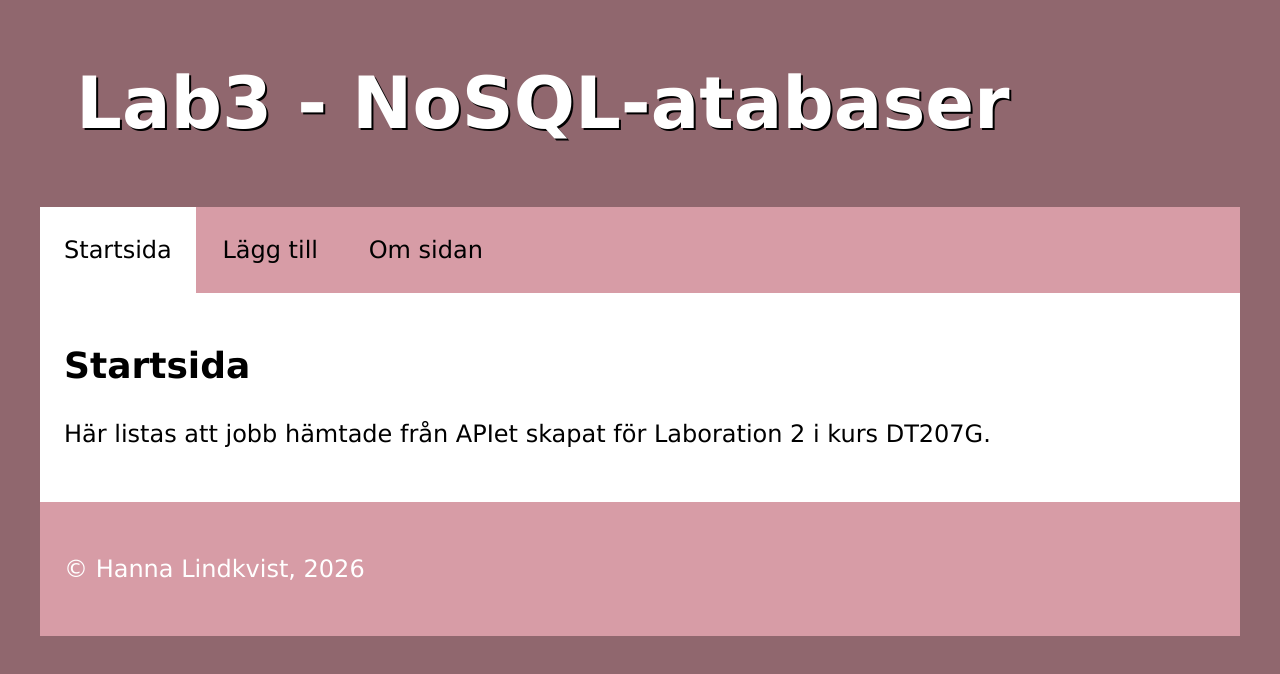
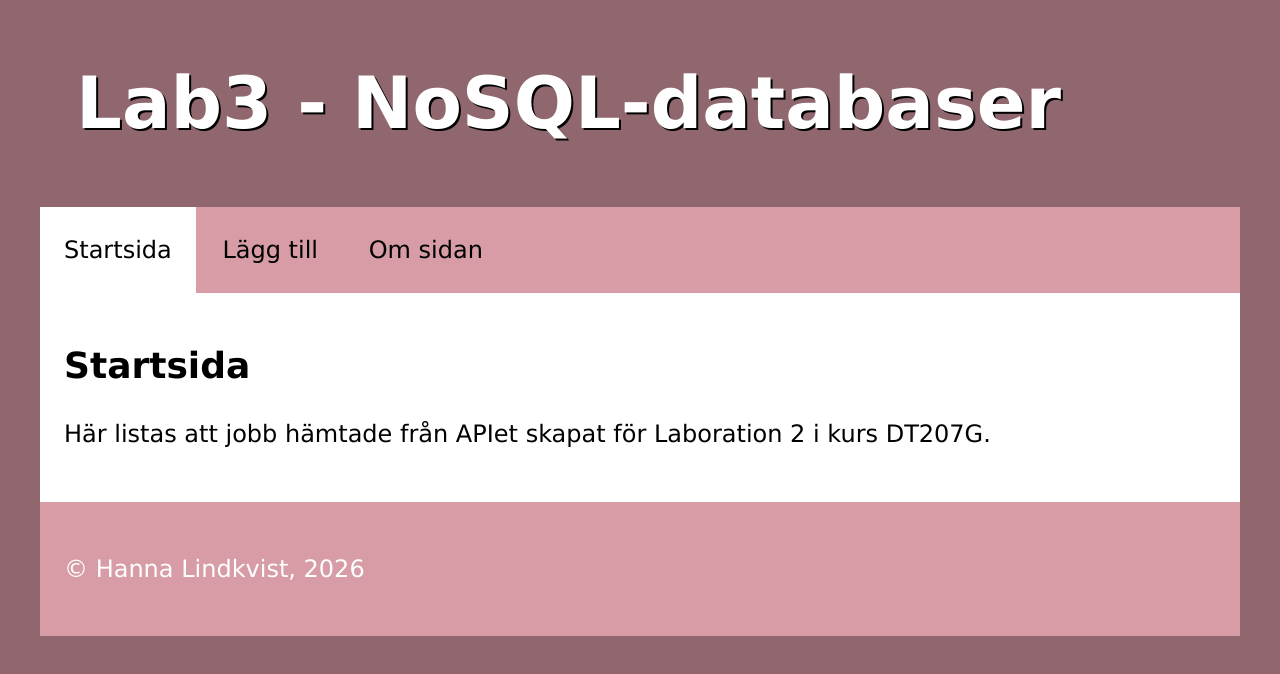
Before and after one commit to Safe-Pizza/DT207G_Laboration3_Webbapp, a website built with Vite: page index.html in a window 1280 px wide. Built offline with nearby package versions, Linux system fonts and the light colour scheme; files whose address does not match are found by name.

Commit message:
stavfel index h1

```diff
--- a/index.html
+++ b/index.html
@@ -11,7 +11,7 @@
 <body>
   <div class="container">
     <header>
-      <h1>Lab3 - NoSQL-atabaser</h1>
+      <h1>Lab3 - NoSQL-databaser</h1>
       <div class="container-hamburger">
         <div id="hamburger-menu">
           <div class="bar1"></div>
```
